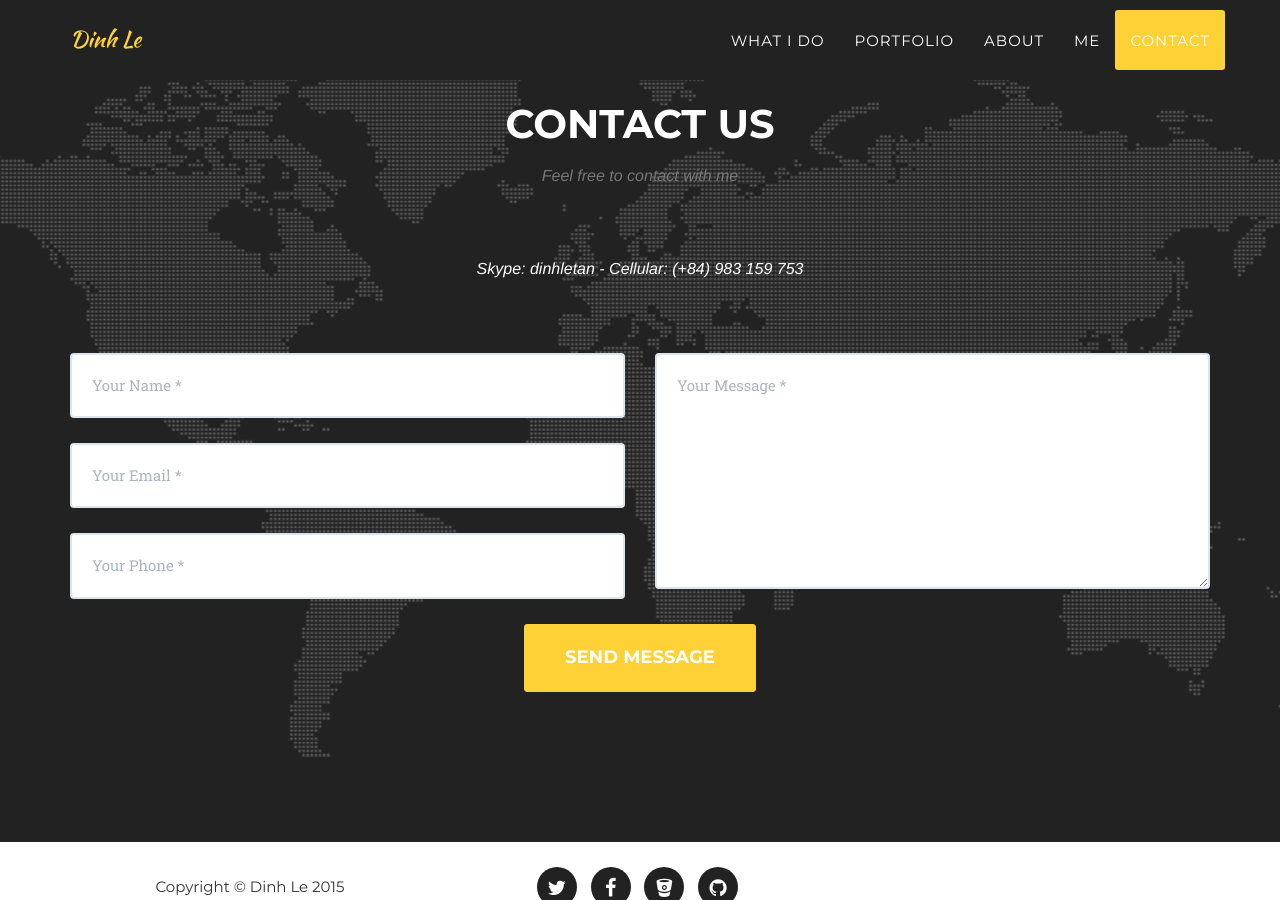
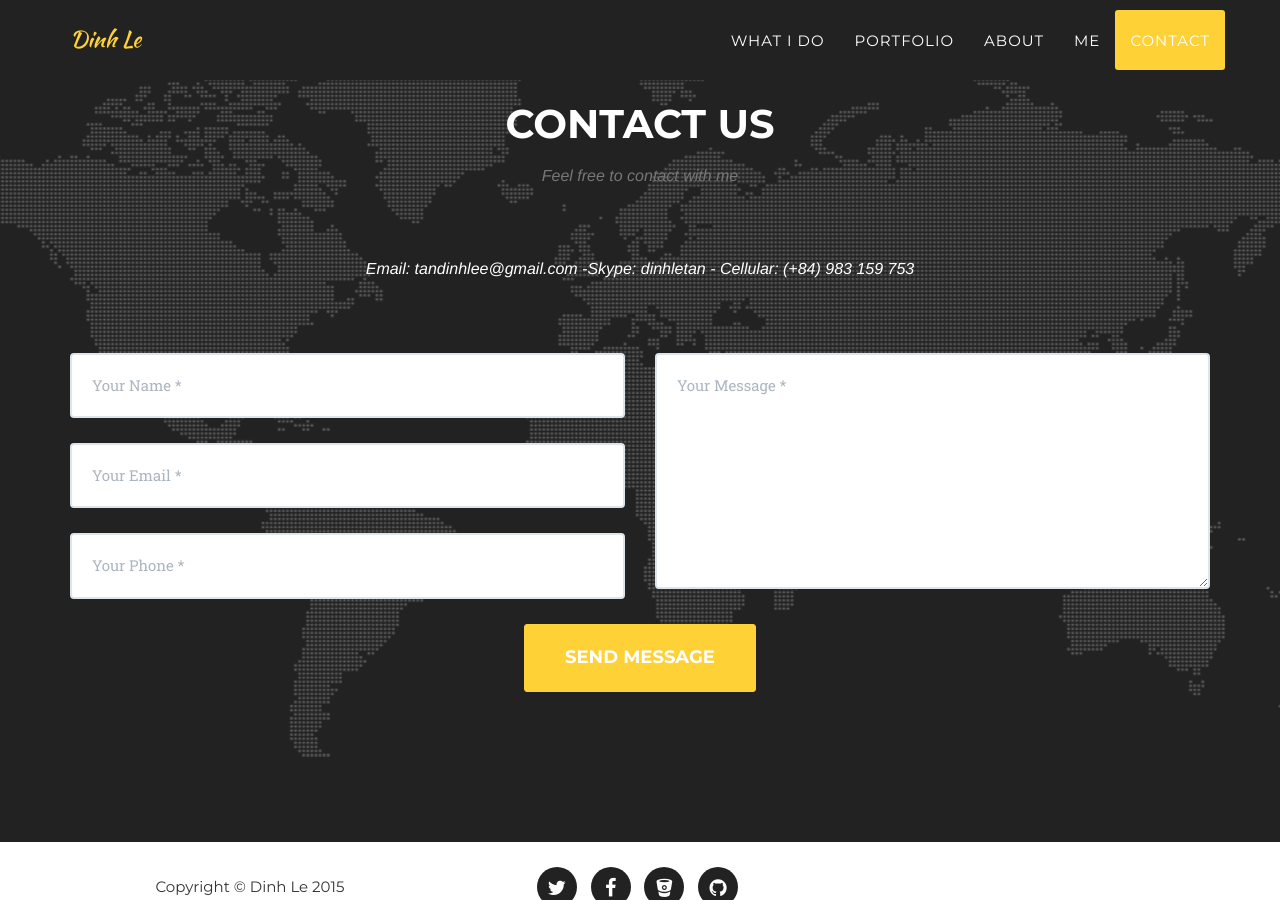
Before and after one commit to tandinhlee/tandinhlee.github.io, a Jekyll site: the page built from index.html, in a window 1280 px wide and 900 px high, scrolled down 5739 px. Built offline with Jekyll 4.4.1, drawn with Linux system fonts in a browser that asks for light colours; some web fonts are replaced.

Commit message:
Update email

```diff
--- a/_includes/contact.html
+++ b/_includes/contact.html
@@ -4,7 +4,7 @@
                 <div class="col-lg-12 text-center">
                     <h2 class="section-heading">Contact Us</h2>
                     <h3 class="section-subheading text-muted">Feel free to contact with me</h3>
-                    <h3 class="section-subheading text-clear">Skype: dinhletan - Cellular: (+84) 983 159 753</h3>
+                    <h3 class="section-subheading text-clear">Email: tandinhlee@gmail.com -Skype: dinhletan - Cellular: (+84) 983 159 753</h3>
                 </div>
             </div>
             <div class="row">
```
Also changed, not shown: 7 other files.
